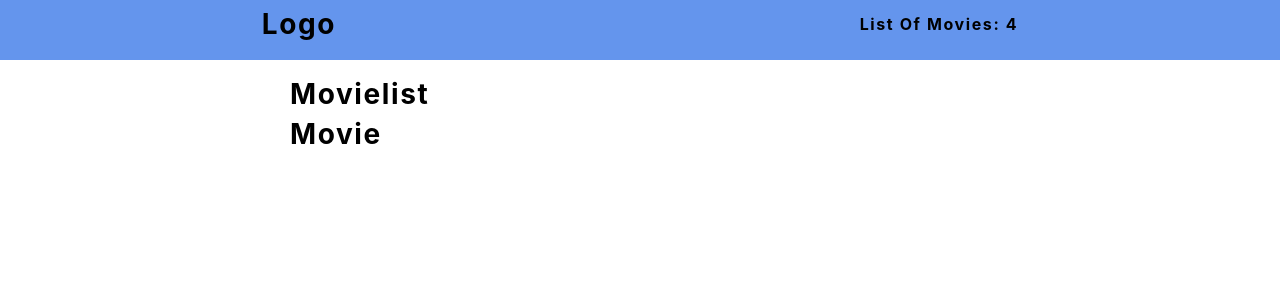
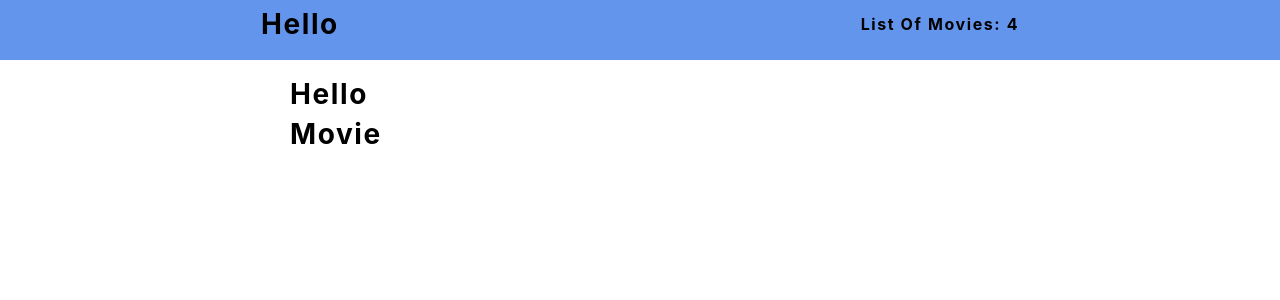
Before and after one commit to femi-ologunwa/12-movie-list-react-context, a React (Create React App) app: page / in a window 1280 px wide. Shown: the top 300 px of the page. Built offline with nearby package versions, Linux system fonts and the light colour scheme.

Commit message:
created a context to share data among child components

```diff
--- a/src/App.js
+++ b/src/App.js
@@ -1,13 +1,16 @@
 import React from 'react';
+import { MovieProvider } from './MovieContext';
 import MovieList from './MovieList';
 import Nav from './Nav';
 
 function App() {
    return (
-      <div className='App'>
-         <Nav />
-         <MovieList />
-      </div>
+      <MovieProvider>
+         <div className='App'>
+            <Nav />
+            <MovieList />
+         </div>
+      </MovieProvider>
    );
 }
 
--- /dev/null
+++ b/src/MovieContext.js
@@ -0,0 +1,32 @@
+import React, { useState, createContext } from 'react';
+
+//initiate/create a context
+export const MovieContext = createContext();
+
+//creating a component - This will wrap around the App component and make all components within the App component to have access to the data & functions here.
+export const MovieProvider = (props) => {
+   const [movies, setMovies] = useState([
+      {
+         name: 'Harry Potter',
+         price: '$10',
+         id: 23124,
+      },
+      {
+         name: 'Inception',
+         price: '$15',
+         id: 23125,
+      },
+      {
+         name: 'Immortal Beloved',
+         price: '$20',
+         id: 23126,
+      },
+   ]);
+   return (
+      <MovieContext.Provider value={'Hello'}>
+         {props.children}
+      </MovieContext.Provider>
+   );
+};
+
+//props.children will render all the child components - Nav and MovieList
--- a/src/MovieList.js
+++ b/src/MovieList.js
@@ -1,13 +1,19 @@
-import React from 'react';
+import React, { useContext } from 'react';
 import Movie from './Movie';
+import { MovieContext } from './MovieContext';
 
 function MovieList() {
+   //accessing the value in the provider through the context
+   const value = useContext(MovieContext);
+
    return (
       <div className='movieList'>
-         <h3>Movielist</h3>
+         <h3>{value}</h3>
          <Movie />
       </div>
    );
 }
 
 export default MovieList;
+
+//the value constant will render 'Hello'
--- a/src/Nav.js
+++ b/src/Nav.js
@@ -1,12 +1,18 @@
-import React from 'react';
+import React, { useContext } from 'react';
+import { MovieContext } from './MovieContext';
 
 function Nav() {
+   //accessing the value in the provider through the context
+   const value = useContext(MovieContext);
+
    return (
       <div className='nav'>
-         <h3>Logo</h3>
+         <h3>{value}</h3>
          <h4>List of Movies: 4</h4>
       </div>
    );
 }
 
 export default Nav;
+
+//the value constant will render 'Hello'
```
